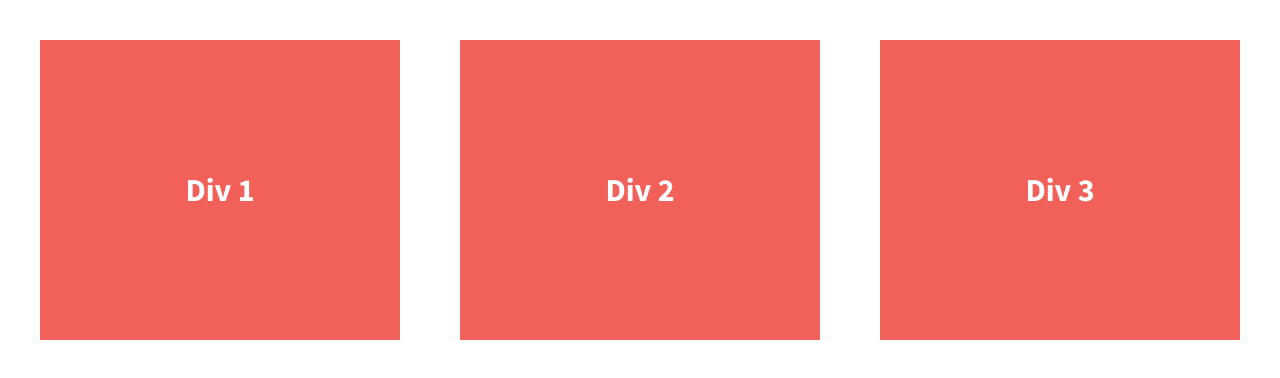
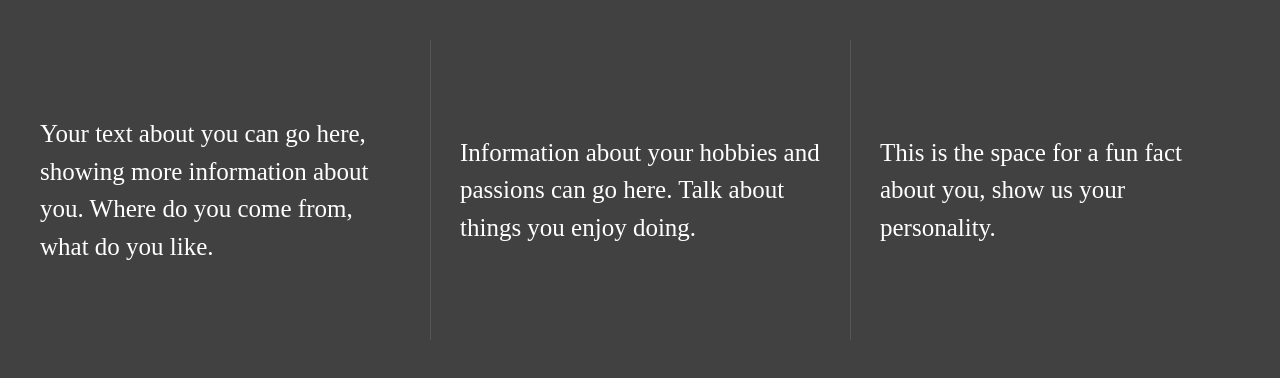
Before and after one commit to foxdevilwildchild/flexbox-div-exercise, a plain HTML site: page index.html in a window 1280 px wide. Drawn offline with nearby package versions, Linux system fonts and the light colour scheme.

Commit message:
Background color and content added to divs

```diff
--- a/css/main.css
+++ b/css/main.css
@@ -97,7 +97,7 @@ textarea {
 
 
 html {
-  background-color: #fff;
+  background-color: #414141;
   height: 100%;
 }
 
@@ -109,7 +109,7 @@ body {
 }
 
 .wrapper {
-  display: flex;
+    display: flex;
   justify-content: space-between;
   font-weight: 700;
 }
@@ -121,8 +121,9 @@ body {
   display: flex;
   justify-content: center;
   line-height: 1.5em;
-  font-size: 1.6em;
-  background-color: #f16059;
+  font-family: serif;
+  font-weight: 100;
+  font-size: 1.25em;
   height: 300px;
   width: 30%;
 }
@@ -293,3 +294,13 @@ body {
         page-break-after: avoid;
     }
 }
+
+@media (min-width: 1200px) {
+    .div-1, .div-2, .div-3 {
+      flex-basis: 30%;
+    }
+
+    .div-1, .div-2 {
+      border-right: 1px solid #555;
+      padding-right: 30px;
+    }
--- a/index.html
+++ b/index.html
@@ -23,13 +23,17 @@
 
         <section class="wrapper">
             <div class="div-1">
-                Div 1
+                <p> Your text about you can go here, showing more information about you.
+                    Where do you come from, what do you like.
+                </p>
             </div>
             <div class="div-2">
-                Div 2
+                <p> Information about your hobbies and passions can go here. Talk about things you enjoy doing.
+                </p>
             </div>
             <div class="div-3">
-                Div 3
+                <p> This is the space for a fun fact about you, show us your personality.
+                </p>
             </div>
         </section>
 
```
